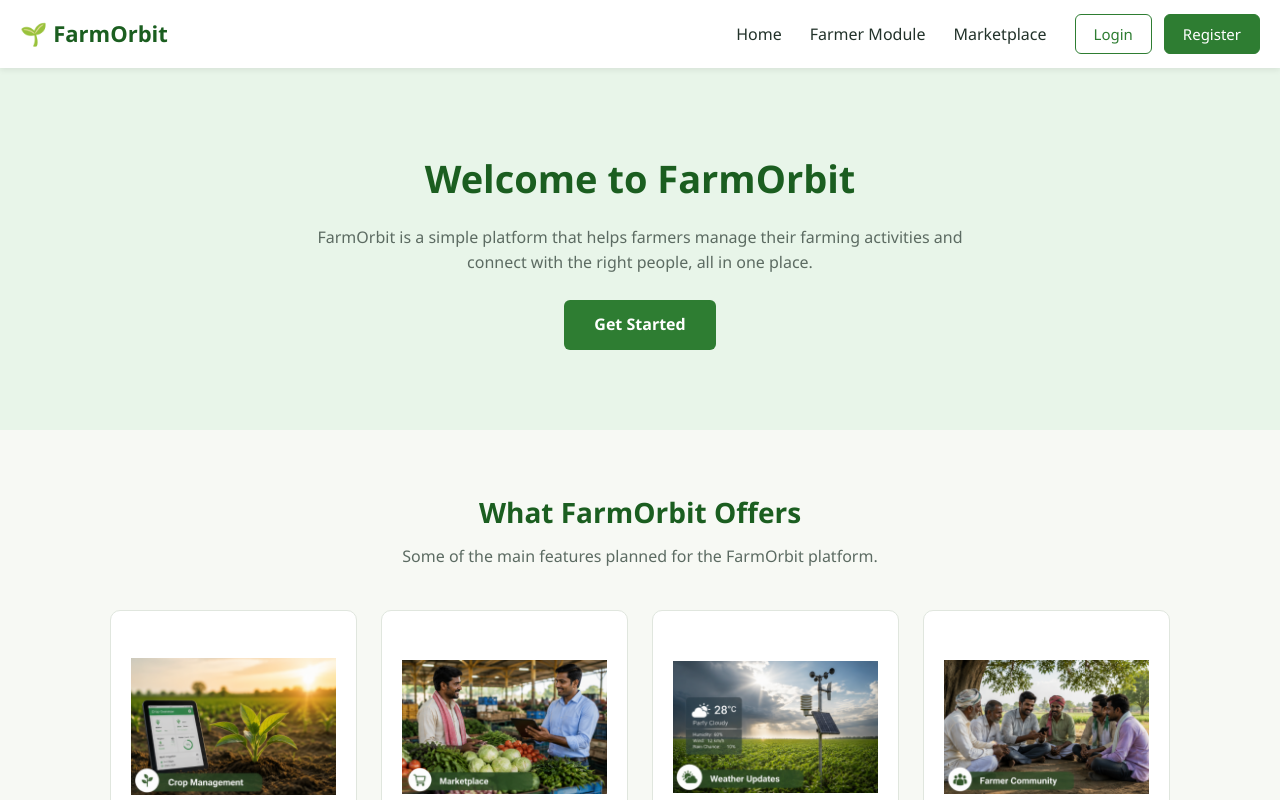
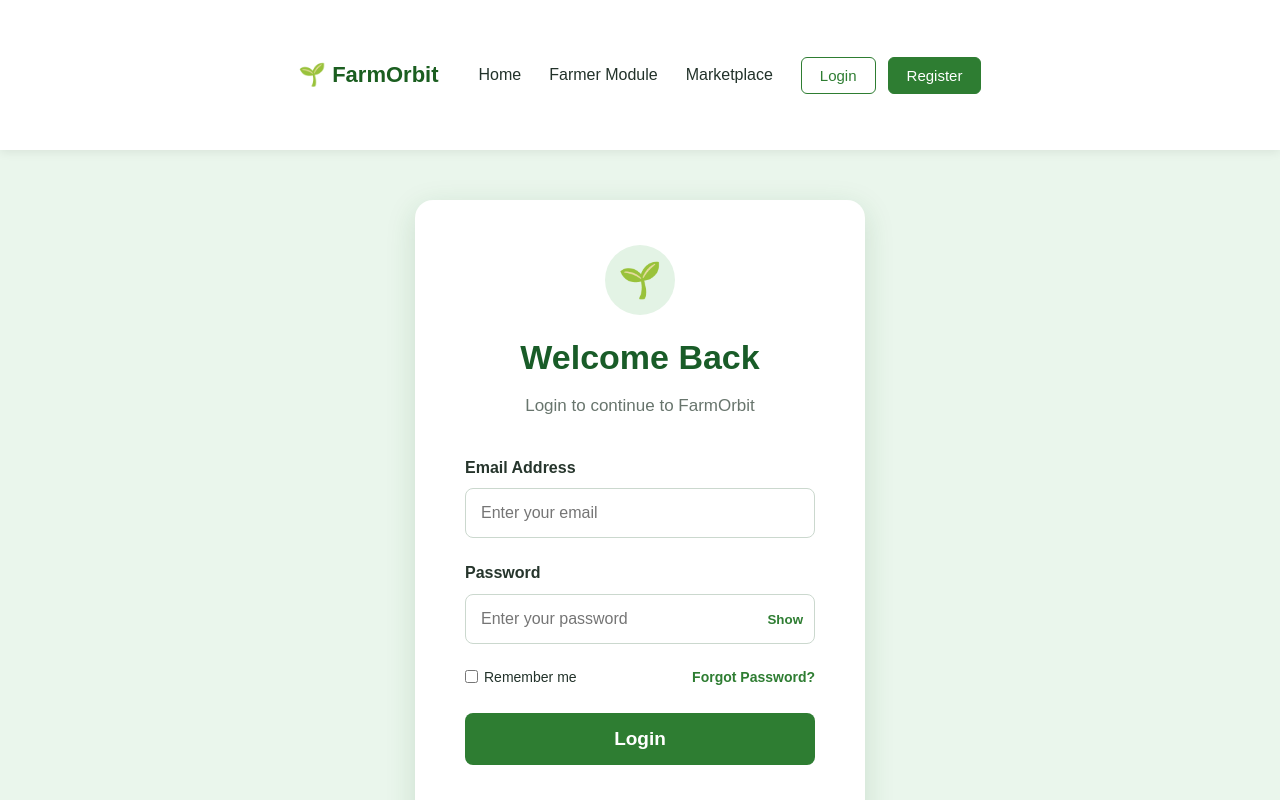
Before and after one commit to kalraananya2007-source/FarmOrbit, a React (Vite) app: page / in a window 1280 px wide. Both pictures are taken after a click on the button "Login". Shown: the top 800 px of the page. Built offline with nearby package versions, Linux system fonts and the light colour scheme.

Commit message:
Add login page and update home

```diff
--- a/src/App.jsx
+++ b/src/App.jsx
@@ -1,78 +1,27 @@
-import { Routes, Route } from 'react-router-dom';
+import { useState } from 'react';
 
 import Navbar from './components/Navbar';
 import Footer from './components/Footer';
-
 import Home from './pages/Home';
-import ComingSoon from './pages/ComingSoon';
-
 import Farmer from './components/farmer';
-import Weather from './weather/weather';
-import Profile from "./components/profile";
+import Login from './pages/login';
 
 function App() {
+
+  const [showFarmer, setShowFarmer] = useState(false);
+  const [showLogin, setShowLogin] = useState(false);
+
   return (
     <>
-      <Navbar />
+      <Navbar onLoginClick={() => setShowLogin(true)} />
 
-      <Routes>
-        {/* Home Page */}
-        <Route path="/" element={<Home />} />
-
-        {/* Farmer Module */}
-        <Route path="/farmer" element={<Farmer />} />
-
-        <Route path="/profile" element={<Profile />} />
-
-        {/* Weather Module */}
-        <Route path="/weather" element={<Weather />} />
-
-
-
-        {/* Marketplace - Coming Soon for now */}
-        <Route
-          path="/marketplace"
-          element={
-            <ComingSoon
-              title="Marketplace"
-              message="Marketplace feature is coming soon."
-            />
-          }
-        />
-
-        {/* Login - Coming Soon */}
-        <Route
-          path="/login"
-          element={
-            <ComingSoon
-              title="Login"
-              message="Login feature is coming soon."
-            />
-          }
-        />
-
-        {/* Register - Coming Soon */}
-        <Route
-          path="/register"
-          element={
-            <ComingSoon
-              title="Register"
-              message="Registration feature is coming soon."
-            />
-          }
-        />
-
-        {/* Any wrong URL */}
-        <Route
-          path="*"
-          element={
-            <ComingSoon
-              title="Page Not Found"
-              message="The page you are looking for does not exist."
-            />
-          }
-        />
-      </Routes>
+      {showLogin ? (
+        <Login onLoginSuccess={() => setShowLogin(false)} />
+      ) : showFarmer ? (
+        <Farmer />
+      ) : (
+        <Home onFarmerClick={() => setShowFarmer(true)} />
+      )}
 
       <Footer />
     </>
--- a/src/pages/Home.css
+++ b/src/pages/Home.css
@@ -1,6 +1,7 @@
 /* Hero Section */
+
 .hero {
-  background-color: var(--pale-green);
+  background-color: #e8f5e9;
   text-align: center;
   padding: 80px 20px;
 }
@@ -12,13 +13,13 @@
 
 .hero h1 {
   font-size: 38px;
-  color: var(--dark-green);
+  color: #1b5e20;
   margin-bottom: 16px;
 }
 
 .hero p {
   font-size: 16px;
-  color: var(--text-light);
+  color: #666666;
   margin-bottom: 24px;
 }
 
@@ -27,9 +28,11 @@
   padding: 12px 30px;
 }
 
+
 /* Features Section */
+
 .features {
-  padding: var(--section-padding);
+  padding: 60px 20px;
   max-width: 1100px;
   margin: 0 auto;
 }
@@ -41,17 +44,15 @@
 }
 
 .feature-card {
-  background-color: var(--white);
+  background-color: #ffffff;
   border: 1px solid #e0e6de;
   border-radius: 10px;
   padding: 26px 20px;
   text-align: center;
-  transition: transform 0.2s ease;
 }
 
 .feature-card:hover {
-  transform: translateY(-4px);
-  border-color: var(--light-green);
+  border-color: #81c784;
 }
 
 .feature-icon {
@@ -60,33 +61,53 @@
 }
 
 .feature-card h3 {
-  color: var(--dark-green);
+  color: #1b5e20;
   margin-bottom: 8px;
   font-size: 18px;
 }
 
 .feature-card p {
   font-size: 14px;
-  color: var(--text-light);
+  color: #666666;
 }
 
+
+/* Feature Images */
+
+.feature-image {
+  width: 100%;
+  height: 180px;
+  margin-bottom: 20px;
+  text-align: center;
+}
+
+.feature-image img {
+  width: 100%;
+  height: 180px;
+  object-fit: contain;
+}
+
+
 /* About Section */
+
 .about {
-  background-color: var(--white);
-  padding: var(--section-padding);
+  background-color: #ffffff;
+  padding: 60px 20px;
   text-align: center;
 }
 
 .about-text {
   max-width: 700px;
   margin: 0 auto;
-  color: var(--text-light);
+  color: #666666;
 }
 
+
 /* CTA Section */
+
 .cta {
-  background-color: var(--primary-green);
-  color: var(--white);
+  background-color: #4caf50;
+  color: #ffffff;
   text-align: center;
   padding: 60px 20px;
 }
@@ -98,19 +119,21 @@
 
 .cta p {
   margin-bottom: 20px;
-  color: var(--pale-green);
+  color: #e8f5e9;
 }
 
 .cta .btn-primary {
-  background-color: var(--white);
-  color: var(--dark-green);
+  background-color: #ffffff;
+  color: #1b5e20;
 }
 
 .cta .btn-primary:hover {
-  background-color: var(--pale-green);
+  background-color: #e8f5e9;
 }
 
+
 /* Responsive */
+
 @media (max-width: 900px) {
   .feature-grid {
     grid-template-columns: repeat(2, 1fr);
@@ -126,20 +149,3 @@
     font-size: 28px;
   }
 }
-.feature-image {
-  width: 100%;
-  height: 180px;
-  overflow: hidden;
-  border-radius: 12px;
-  margin-bottom: 20px;
-  display: flex;
-  justify-content: center;
-  align-items: center;
-}
-
-.feature-image img {
-  width: 100%;
-  height: 100%;
-  object-fit: contain;
-  display: block;
-}
--- a/src/pages/Home.jsx
+++ b/src/pages/Home.jsx
@@ -1,5 +1,6 @@
-import { Link } from 'react-router-dom';
+
 import './Home.css';
+
 import cropImg from '../assets/crop.jpg';
 import marketplaceImg from '../assets/marketplace.jpg';
 import weatherImg from '../assets/weather.jpg';
@@ -12,16 +13,19 @@ const features = [
     title: 'Crop Management',
     desc: 'Farmers can track their crops, sowing dates and expected harvest time.',
   },
+
   {
-     image: marketplaceImg,
+    image: marketplaceImg,
     title: 'Marketplace',
     desc: 'Connect directly with buyers and sell produce at fair prices.',
   },
+
   {
     image: weatherImg,
     title: 'Weather Updates',
     desc: 'Get simple weather information to plan farming activities better.',
   },
+
   {
     image: communityImg,
     title: 'Farmer Community',
@@ -29,37 +33,58 @@ const features = [
   },
 ];
 
-function Home() {
+function Home({ onFarmerClick }) {
   return (
     <div className="home">
+
       {/* Hero Section */}
       <section className="hero">
         <div className="hero-content">
           <h1>Welcome to FarmOrbit</h1>
+
           <p>
             FarmOrbit is a simple platform that helps farmers manage their
             farming activities and connect with the right people, all in
             one place.
           </p>
-          <Link to="/register" className="btn btn-primary hero-btn">
+
+          <button
+            className="btn btn-primary hero-btn"
+            onClick={onFarmerClick}
+          >
             Get Started
-          </Link>
+          </button>
         </div>
       </section>
 
       {/* Features Section */}
       <section className="features">
         <h2 className="section-title">What FarmOrbit Offers</h2>
+
         <p className="section-subtitle">
           Some of the main features planned for the FarmOrbit platform.
         </p>
 
         <div className="feature-grid">
           {features.map((item) => (
-            <div className="feature-card" key={item.title}>
-            <div className="feature-image">
-  <img src={item.image} alt={item.title} />
-</div>
+            <div
+              className="feature-card"
+              key={item.title}
+              onClick={
+                item.title === 'Crop Management'
+                  ? onFarmerClick
+                  : undefined
+              }
+              style={
+                item.title === 'Crop Management'
+                  ? { cursor: 'pointer' }
+                  : {}
+              }
+            >
+              <div className="feature-image">
+                <img src={item.image} alt={item.title} />
+              </div>
+
               <h3>{item.title}</h3>
               <p>{item.desc}</p>
             </div>
@@ -67,9 +92,10 @@ function Home() {
         </div>
       </section>
 
-      {/* About / Problem Section */}
+      {/* About Section */}
       <section className="about">
         <h2 className="section-title">Why FarmOrbit?</h2>
+
         <p className="about-text">
           Many farmers face problems like lack of proper crop information,
           difficulty finding fair-price buyers, and limited access to
@@ -81,11 +107,19 @@ function Home() {
       {/* CTA Section */}
       <section className="cta">
         <h2>Ready to explore FarmOrbit?</h2>
-        <p>Join us and be a part of a smarter farming community.</p>
-        <Link to="/register" className="btn btn-primary">
+
+        <p>
+          Join us and be a part of a smarter farming community.
+        </p>
+
+        <button
+          className="btn btn-primary"
+          onClick={onFarmerClick}
+        >
           Join Now
-        </Link>
+        </button>
       </section>
+
     </div>
   );
 }
--- /dev/null
+++ b/src/pages/login.css
@@ -0,0 +1,273 @@
+* {
+  box-sizing: border-box;
+}
+
+body {
+  margin: 0;
+  font-family: Arial, sans-serif;
+}
+
+.login-page {
+  min-height: 100vh;
+  background-color: #eaf6ec;
+}
+
+.navbar {
+  height: 150px;
+  background-color: white;
+  display: flex;
+  align-items: center;
+  justify-content: space-between;
+  padding: 0 40px;
+  box-shadow: 0 2px 10px rgba(0, 0, 0, 0.08);
+}
+
+.logo {
+  display: flex;
+  align-items: center;
+  gap: 10px;
+  font-size: 36px;
+  font-weight: bold;
+  color: #195c28;
+}
+
+.leaf {
+  font-size: 35px;
+}
+
+.nav-links {
+  display: flex;
+  align-items: center;
+  gap: 45px;
+}
+
+.nav-links a {
+  text-decoration: none;
+  color: #1d2d25;
+  font-size: 24px;
+}
+
+.nav-links a:hover {
+  color: #287d35;
+}
+
+.login-nav,
+.register-nav {
+  font-size: 23px;
+  padding: 18px 45px;
+  border-radius: 10px;
+  cursor: pointer;
+}
+
+.login-nav {
+  background-color: white;
+  border: 3px solid #2d7d32;
+  color: #1d2d25;
+}
+
+.register-nav {
+  background-color: #2e7d32;
+  border: 3px solid #2e7d32;
+  color: white;
+}
+
+.login-container {
+  min-height: calc(100vh - 150px);
+  display: flex;
+  justify-content: center;
+  align-items: center;
+  padding: 50px 20px;
+}
+
+.login-card {
+  width: 450px;
+  background-color: white;
+  padding: 45px 50px;
+  border-radius: 18px;
+  box-shadow: 0 8px 30px rgba(25, 92, 40, 0.15);
+  text-align: center;
+}
+
+.login-icon {
+  width: 70px;
+  height: 70px;
+  margin: 0 auto 15px;
+  border-radius: 50%;
+  background-color: #e3f3e5;
+  display: flex;
+  align-items: center;
+  justify-content: center;
+  font-size: 35px;
+}
+
+.login-card h1 {
+  margin: 5px 0 8px;
+  color: #195c28;
+  font-size: 34px;
+}
+
+.login-subtitle {
+  color: #68756d;
+  font-size: 17px;
+  margin-bottom: 35px;
+}
+
+.input-group {
+  text-align: left;
+  margin-bottom: 22px;
+}
+
+.input-group label {
+  display: block;
+  margin-bottom: 8px;
+  color: #26352c;
+  font-size: 16px;
+  font-weight: 600;
+}
+
+.input-group input {
+  width: 100%;
+  padding: 15px;
+  border: 1.5px solid #cbd8ce;
+  border-radius: 8px;
+  font-size: 16px;
+  outline: none;
+}
+
+.input-group input:focus {
+  border-color: #2e7d32;
+  box-shadow: 0 0 0 2px rgba(46, 125, 50, 0.1);
+}
+
+.password-box {
+  position: relative;
+}
+
+.password-box input {
+  padding-right: 70px;
+}
+
+.show-password {
+  position: absolute;
+  right: 12px;
+  top: 50%;
+  transform: translateY(-50%);
+  background: none;
+  border: none;
+  color: #2e7d32;
+  font-weight: 600;
+  cursor: pointer;
+}
+
+.login-options {
+  display: flex;
+  justify-content: space-between;
+  align-items: center;
+  margin: 5px 0 25px;
+  font-size: 14px;
+}
+
+.login-options label {
+  display: flex;
+  align-items: center;
+  gap: 6px;
+}
+
+.login-options input {
+  accent-color: #2e7d32;
+}
+
+.login-options a {
+  color: #2e7d32;
+  text-decoration: none;
+  font-weight: 600;
+}
+
+.login-button {
+  width: 100%;
+  padding: 15px;
+  border: none;
+  border-radius: 8px;
+  background-color: #2e7d32;
+  color: white;
+  font-size: 19px;
+  font-weight: bold;
+  cursor: pointer;
+}
+
+.login-button:hover {
+  background-color: #256b2b;
+}
+
+.divider {
+  display: flex;
+  align-items: center;
+  gap: 15px;
+  margin: 28px 0;
+}
+
+.divider::before,
+.divider::after {
+  content: "";
+  flex: 1;
+  height: 1px;
+  background-color: #d9e2db;
+}
+
+.divider span {
+  color: #7a857e;
+  font-size: 14px;
+}
+
+.register-text {
+  color: #68756d;
+  font-size: 15px;
+}
+
+.register-text a {
+  color: #2e7d32;
+  font-weight: bold;
+  text-decoration: none;
+}
+
+@media (max-width: 900px) {
+  .navbar {
+    height: auto;
+    padding: 20px;
+  }
+
+  .nav-links {
+    gap: 15px;
+  }
+
+  .nav-links a {
+    font-size: 16px;
+  }
+
+  .login-nav,
+  .register-nav {
+    padding: 12px 20px;
+    font-size: 16px;
+  }
+
+  .logo {
+    font-size: 28px;
+  }
+}
+
+@media (max-width: 650px) {
+  .navbar {
+    flex-direction: column;
+    gap: 20px;
+  }
+
+  .nav-links {
+    flex-wrap: wrap;
+    justify-content: center;
+  }
+
+  .login-card {
+    width: 100%;
+    padding: 35px 25px;
+  }
+}
--- /dev/null
+++ b/src/pages/login.jsx
@@ -0,0 +1,94 @@
+import React, { useState } from "react";
+import "./Login.css";
+
+function Login({ onLoginSuccess }) {
+  const [showPassword, setShowPassword] = useState(false);
+
+  const handleLogin = (e) => {
+    e.preventDefault();
+
+    const email = document.getElementById("email").value;
+    const password = document.getElementById("password").value;
+
+    if (email === "" || password === "") {
+      alert("Please fill in all fields");
+      return;
+    }
+
+    alert("Login successful!");
+    onLoginSuccess();
+  };
+
+  return (
+    <div className="login-page">
+
+      <div className="login-container">
+        <div className="login-card">
+          <div className="login-icon">🌱</div>
+
+          <h1>Welcome Back</h1>
+
+          <p className="login-subtitle">
+            Login to continue to FarmOrbit
+          </p>
+
+          <form onSubmit={handleLogin}>
+            <div className="input-group">
+              <label htmlFor="email">Email Address</label>
+
+              <input
+                type="email"
+                id="email"
+                placeholder="Enter your email"
+              />
+            </div>
+
+            <div className="input-group">
+              <label htmlFor="password">Password</label>
+
+              <div className="password-box">
+                <input
+                  type={showPassword ? "text" : "password"}
+                  id="password"
+                  placeholder="Enter your password"
+                />
+
+                <button
+                  type="button"
+                  className="show-password"
+                  onClick={() => setShowPassword(!showPassword)}
+                >
+                  {showPassword ? "Hide" : "Show"}
+                </button>
+              </div>
+            </div>
+
+            <div className="login-options">
+              <label>
+                <input type="checkbox" />
+                Remember me
+              </label>
+
+              <a href="/">Forgot Password?</a>
+            </div>
+
+            <button type="submit" className="login-button">
+              Login
+            </button>
+          </form>
+
+          <div className="divider">
+            <span>or</span>
+          </div>
+
+          <p className="register-text">
+            Don't have an account?
+            <a href="/"> Create Account</a>
+          </p>
+        </div>
+      </div>
+    </div>
+  );
+}
+
+export default Login;
```
